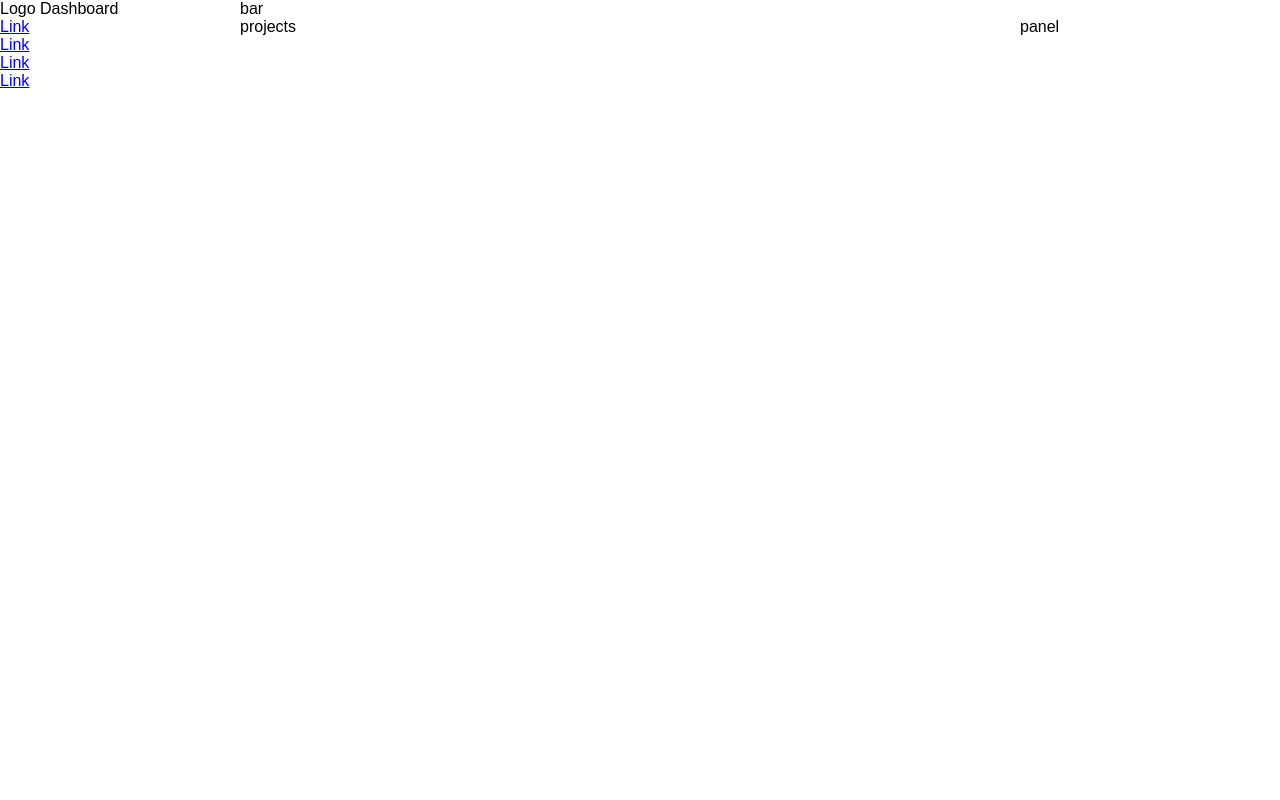
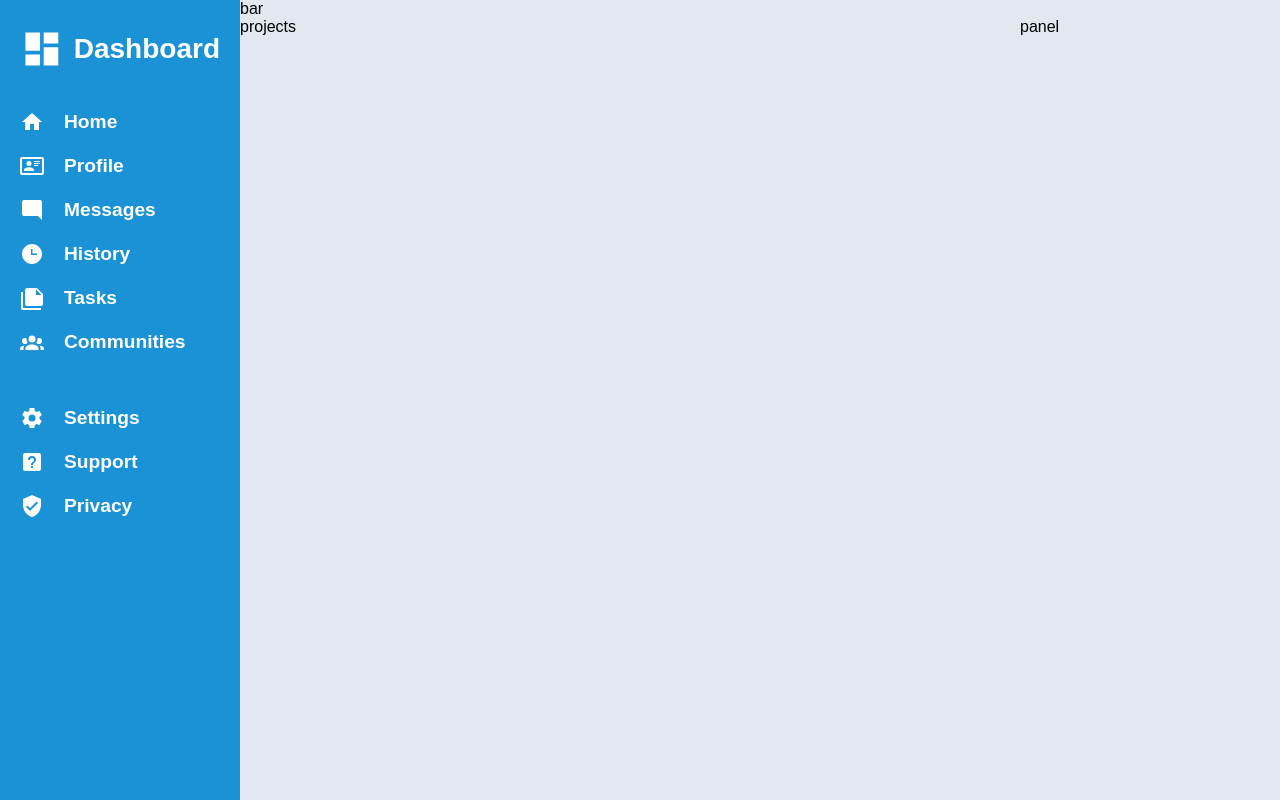
Before and after one commit to oskarnurm/admin-dashboard, a plain HTML site: page admin2/index.html in a window 1280 px wide. Drawn offline with Linux system fonts and the light colour scheme.

Commit message:
feat(dash): add nav links, svg and styling

```diff
--- a/admin2/index.html
+++ b/admin2/index.html
@@ -9,13 +9,108 @@
   <body>
     <div class="dashboard">
       <aside class="sidebar">
-        <div class="logo">Logo Dashboard</div>
-        <nav class="nav-links">
+        <div class="logo">
+          <svg xmlns="http://www.w3.org/2000/svg" viewBox="0 0 24 24">
+            <path
+              d="M13,3V9H21V3M13,21H21V11H13M3,21H11V15H3M3,13H11V3H3V13Z"
+            />
+          </svg>
+          <h1>Dashboard</h1>
+        </div>
+        <nav>
           <ul>
-            <li><a href="#">Link</a></li>
-            <li><a href="#">Link</a></li>
-            <li><a href="#">Link</a></li>
-            <li><a href="#">Link</a></li>
+            <li>
+              <a href="#">
+                <svg xmlns="http://www.w3.org/2000/svg" viewBox="0 0 24 24">
+                  <path d="M10,20V14H14V20H19V12H22L12,3L2,12H5V20H10Z" />
+                </svg>
+                Home</a
+              >
+            </li>
+            <li>
+              <a href="#">
+                <svg xmlns="http://www.w3.org/2000/svg" viewBox="0 0 24 24">
+                  <path
+                    d="M22,3H2C0.91,3.04 0.04,3.91 0,5V19C0.04,20.09 0.91,20.96 2,21H22C23.09,20.96 23.96,20.09 24,19V5C23.96,3.91 23.09,3.04 22,3M22,19H2V5H22V19M14,17V15.75C14,14.09 10.66,13.25 9,13.25C7.34,13.25 4,14.09 4,15.75V17H14M9,7A2.5,2.5 0 0,0 6.5,9.5A2.5,2.5 0 0,0 9,12A2.5,2.5 0 0,0 11.5,9.5A2.5,2.5 0 0,0 9,7M14,7V8H20V7H14M14,9V10H20V9H14M14,11V12H18V11H14"
+                  />
+                </svg>
+                Profile</a
+              >
+            </li>
+            <li>
+              <a href="#">
+                <svg xmlns="http://www.w3.org/2000/svg" viewBox="0 0 24 24">
+                  <path
+                    d="M22,4C22,2.89 21.1,2 20,2H4A2,2 0 0,0 2,4V16A2,2 0 0,0 4,18H18L22,22V4Z"
+                  />
+                </svg>
+                Messages</a
+              >
+            </li>
+            <li>
+              <a href="#">
+                <svg xmlns="http://www.w3.org/2000/svg" viewBox="0 0 24 24">
+                  <path
+                    d="M12 2C6.5 2 2 6.5 2 12C2 17.5 6.5 22 12 22C17.5 22 22 17.5 22 12S17.5 2 12 2M17 13H11V7H12.5V11.5H17V13Z"
+                  />
+                </svg>
+                History</a
+              >
+            </li>
+            <li>
+              <a href="#">
+                <svg xmlns="http://www.w3.org/2000/svg" viewBox="0 0 24 24">
+                  <path
+                    d="M16,9H21.5L16,3.5V9M7,2H17L23,8V18A2,2 0 0,1 21,20H7C5.89,20 5,19.1 5,18V4A2,2 0 0,1 7,2M3,6V22H21V24H3A2,2 0 0,1 1,22V6H3Z"
+                  />
+                </svg>
+                Tasks</a
+              >
+            </li>
+            <li>
+              <a href="#">
+                <svg xmlns="http://www.w3.org/2000/svg" viewBox="0 0 24 24">
+                  <path
+                    d="M12,5.5A3.5,3.5 0 0,1 15.5,9A3.5,3.5 0 0,1 12,12.5A3.5,3.5 0 0,1 8.5,9A3.5,3.5 0 0,1 12,5.5M5,8C5.56,8 6.08,8.15 6.53,8.42C6.38,9.85 6.8,11.27 7.66,12.38C7.16,13.34 6.16,14 5,14A3,3 0 0,1 2,11A3,3 0 0,1 5,8M19,8A3,3 0 0,1 22,11A3,3 0 0,1 19,14C17.84,14 16.84,13.34 16.34,12.38C17.2,11.27 17.62,9.85 17.47,8.42C17.92,8.15 18.44,8 19,8M5.5,18.25C5.5,16.18 8.41,14.5 12,14.5C15.59,14.5 18.5,16.18 18.5,18.25V20H5.5V18.25M0,20V18.5C0,17.11 1.89,15.94 4.45,15.6C3.86,16.28 3.5,17.22 3.5,18.25V20H0M24,20H20.5V18.25C20.5,17.22 20.14,16.28 19.55,15.6C22.11,15.94 24,17.11 24,18.5V20Z"
+                  />
+                </svg>
+                Communities</a
+              >
+            </li>
+          </ul>
+        </nav>
+        <nav>
+          <ul>
+            <li>
+              <a href="#">
+                <svg xmlns="http://www.w3.org/2000/svg" viewBox="0 0 24 24">
+                  <path
+                    d="M12,15.5A3.5,3.5 0 0,1 8.5,12A3.5,3.5 0 0,1 12,8.5A3.5,3.5 0 0,1 15.5,12A3.5,3.5 0 0,1 12,15.5M19.43,12.97C19.47,12.65 19.5,12.33 19.5,12C19.5,11.67 19.47,11.34 19.43,11L21.54,9.37C21.73,9.22 21.78,8.95 21.66,8.73L19.66,5.27C19.54,5.05 19.27,4.96 19.05,5.05L16.56,6.05C16.04,5.66 15.5,5.32 14.87,5.07L14.5,2.42C14.46,2.18 14.25,2 14,2H10C9.75,2 9.54,2.18 9.5,2.42L9.13,5.07C8.5,5.32 7.96,5.66 7.44,6.05L4.95,5.05C4.73,4.96 4.46,5.05 4.34,5.27L2.34,8.73C2.21,8.95 2.27,9.22 2.46,9.37L4.57,11C4.53,11.34 4.5,11.67 4.5,12C4.5,12.33 4.53,12.65 4.57,12.97L2.46,14.63C2.27,14.78 2.21,15.05 2.34,15.27L4.34,18.73C4.46,18.95 4.73,19.03 4.95,18.95L7.44,17.94C7.96,18.34 8.5,18.68 9.13,18.93L9.5,21.58C9.54,21.82 9.75,22 10,22H14C14.25,22 14.46,21.82 14.5,21.58L14.87,18.93C15.5,18.67 16.04,18.34 16.56,17.94L19.05,18.95C19.27,19.03 19.54,18.95 19.66,18.73L21.66,15.27C21.78,15.05 21.73,14.78 21.54,14.63L19.43,12.97Z"
+                  />
+                </svg>
+                Settings</a
+              >
+            </li>
+            <li>
+              <a href="#">
+                <svg xmlns="http://www.w3.org/2000/svg" viewBox="0 0 24 24">
+                  <path
+                    d="M11,18H13V16H11V18M12,6A4,4 0 0,0 8,10H10A2,2 0 0,1 12,8A2,2 0 0,1 14,10C14,12 11,11.75 11,15H13C13,12.75 16,12.5 16,10A4,4 0 0,0 12,6M5,3H19A2,2 0 0,1 21,5V19A2,2 0 0,1 19,21H5A2,2 0 0,1 3,19V5A2,2 0 0,1 5,3Z"
+                  />
+                </svg>
+                Support</a
+              >
+            </li>
+            <li>
+              <a href="#">
+                <svg xmlns="http://www.w3.org/2000/svg" viewBox="0 0 24 24">
+                  <path
+                    d="M10,17L6,13L7.41,11.59L10,14.17L16.59,7.58L18,9M12,1L3,5V11C3,16.55 6.84,21.74 12,23C17.16,21.74 21,16.55 21,11V5L12,1Z"
+                  />
+                </svg>
+                Privacy</a
+              >
+            </li>
           </ul>
         </nav>
       </aside>
--- a/admin2/style.css
+++ b/admin2/style.css
@@ -1,3 +1,10 @@
+:root {
+  --primary-color: #1a92d5;
+  --background-color: #e2e8f0;
+  --seconday-color: #f0b42a;
+  --icon-size: 24px;
+}
+
 *,
 *::before,
 *::after {
@@ -9,12 +16,58 @@ body,
 html {
   height: 100%;
   font-family: sans-serif;
+  background: var(--background-color);
 }
 
 .dashboard {
   display: grid;
   grid-template-columns: 240px 1fr;
   min-height: 100vh;
+}
+
+.sidebar {
+  background: var(--primary-color);
+  color: white;
+  display: flex;
+  flex-direction: column;
+  gap: 2rem;
+  padding: 20px;
+}
+
+.logo {
+  display: flex;
+  justify-content: center;
+  gap: 10px;
+}
+
+.logo h1 {
+  font-size: 28px;
+  align-self: center;
+}
+
+.sidebar svg {
+  fill: white;
+  height: 24px;
+}
+
+/* Override dashboard logo to be bigger */
+.sidebar .logo svg {
+  height: 58px;
+}
+
+.sidebar li {
+  list-style-type: none;
+}
+
+.sidebar a {
+  display: flex;
+  text-decoration: none;
+  align-items: center;
+  color: white;
+  font-weight: bold;
+  font-size: 1.2rem;
+  gap: 20px;
+  margin-bottom: 20px;
 }
 
 .main-content {
```
